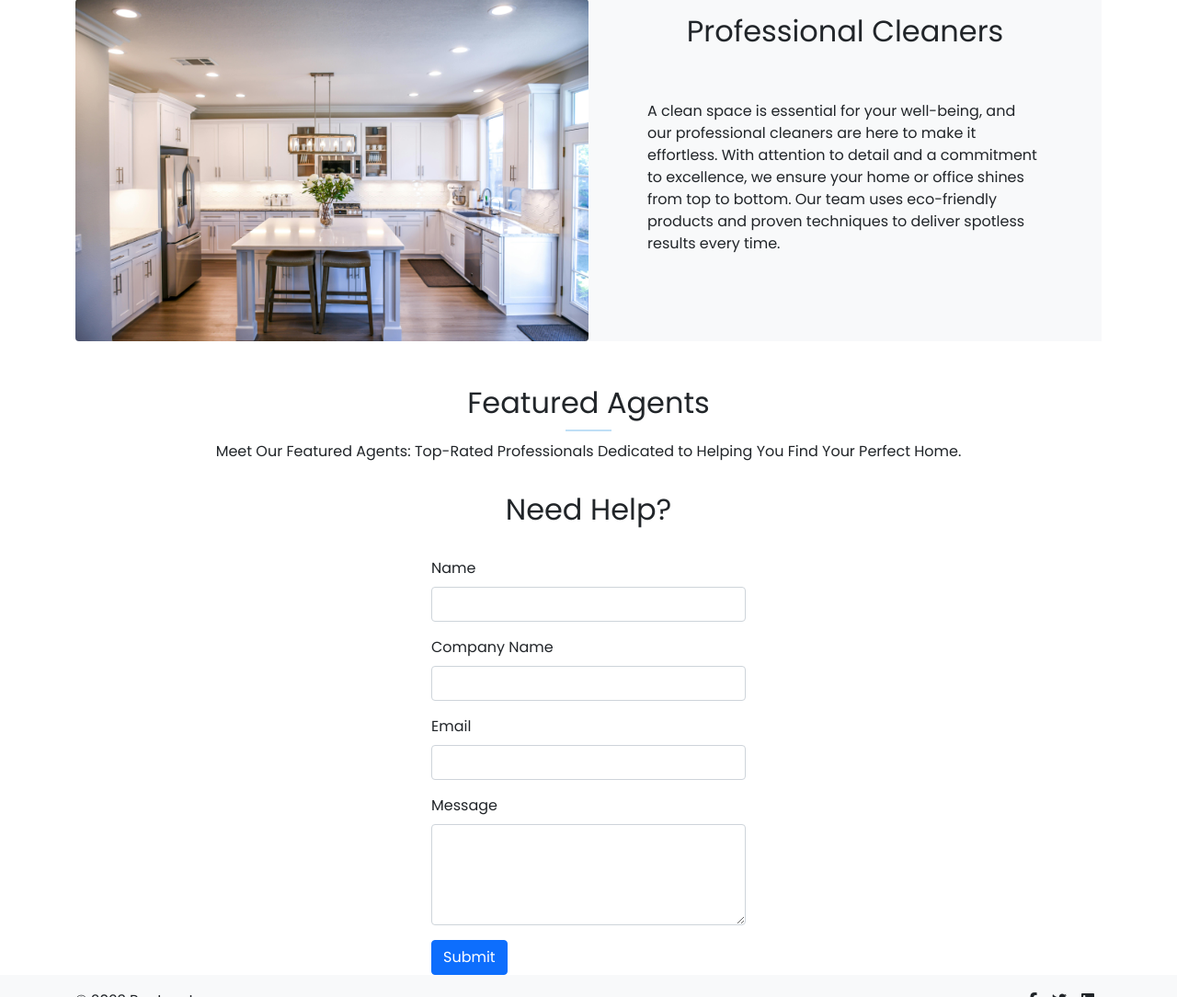
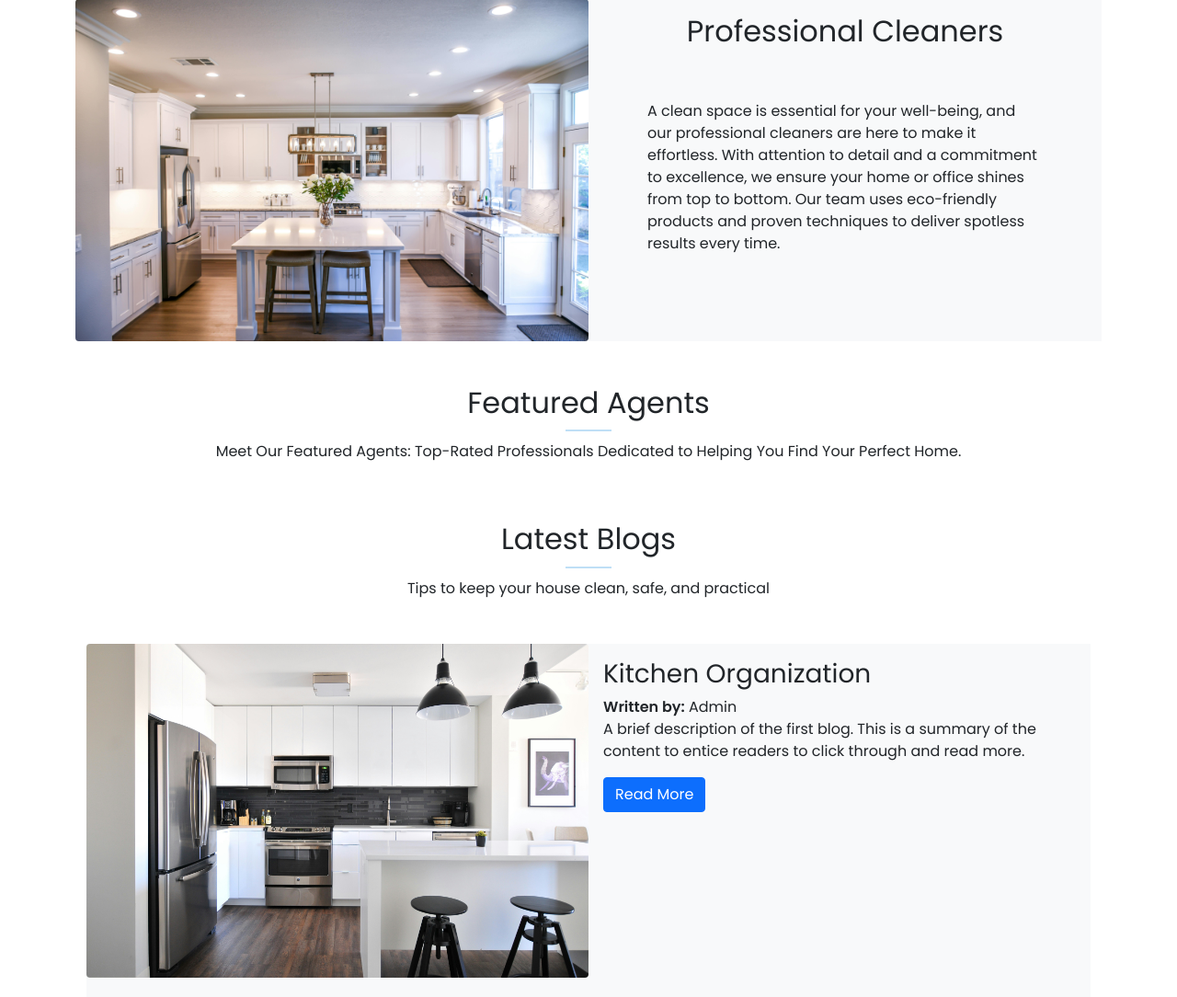
Before and after one commit to samlan24/online-directory, a Flask app: page / in a window 1280 px wide. Shown: the part 1969-3053 px from the top of the page at 92% size. Run offline with Flask 3, Linux system fonts and the light colour scheme; data that the repository does not hold is empty; some libraries are stand-ins or nearby versions.

Commit message:
adding blog section

```diff
--- a/app/main/templates/index.html
+++ b/app/main/templates/index.html
@@ -160,6 +160,40 @@
     </div>
     {% endfor %}
   </div>
+
+  <div class="container mt-5">
+    <h2 class="text-center">Latest Blogs</h2>
+    <hr class="small-dash">
+    <p class="text-center">Tips to keep your house clean, safe, and practical</p>
+    <div class="flex d-flex flex-column bg-light mt-5">
+
+        <div class="mb-4 flex d-flex flex-row">
+          <div class="image col-6">
+            <img src="{{ url_for('static', filename='images/home.jpg') }}" class="img-fluid rounded" alt="Blog 1">
+          </div>
+          <div class="card-body col-6" >
+            <h3 class="card-title">Kitchen Organization</h3>
+            <span> <b>Written by:</b> Admin</span>
+            <p class="card-text">A brief description of the first blog. This is a summary of the content to entice readers to click through and read more.</p>
+            <a href="#" class="btn btn-primary">Read More</a>
+          </div>
+        </div>
+
+
+        <div class="mb-4 flex d-flex flex-row">
+          <div class="image col-6">
+            <img src="{{ url_for('static', filename='images/home2.jpg') }}" class="img-fluid rounded" alt="Blog 1">
+          </div>
+          <div class="card-body col-6 ">
+            <h3 class="card-title">Pet-Friendly Spaces</h3>
+            <span> <b>Written by:</b> Admin</span>
+            <p class="card-text">A brief description of the first blog. This is a summary of the content to entice readers to click through and read more.</p>
+            <a href="#" class="btn btn-primary">Read More</a>
+          </div>
+        </div>
+
+    </div>
+  </div>
   <h2 class="text-center mt-3">Need Help?</h2>
   <div class="contact_form d-flex justify-content-center align-items-center">
     <form action="/submit_contact" method="post" class="mt-4">
```
Also changed, not shown: app/static/images/home.jpg (added), 1 other file.
